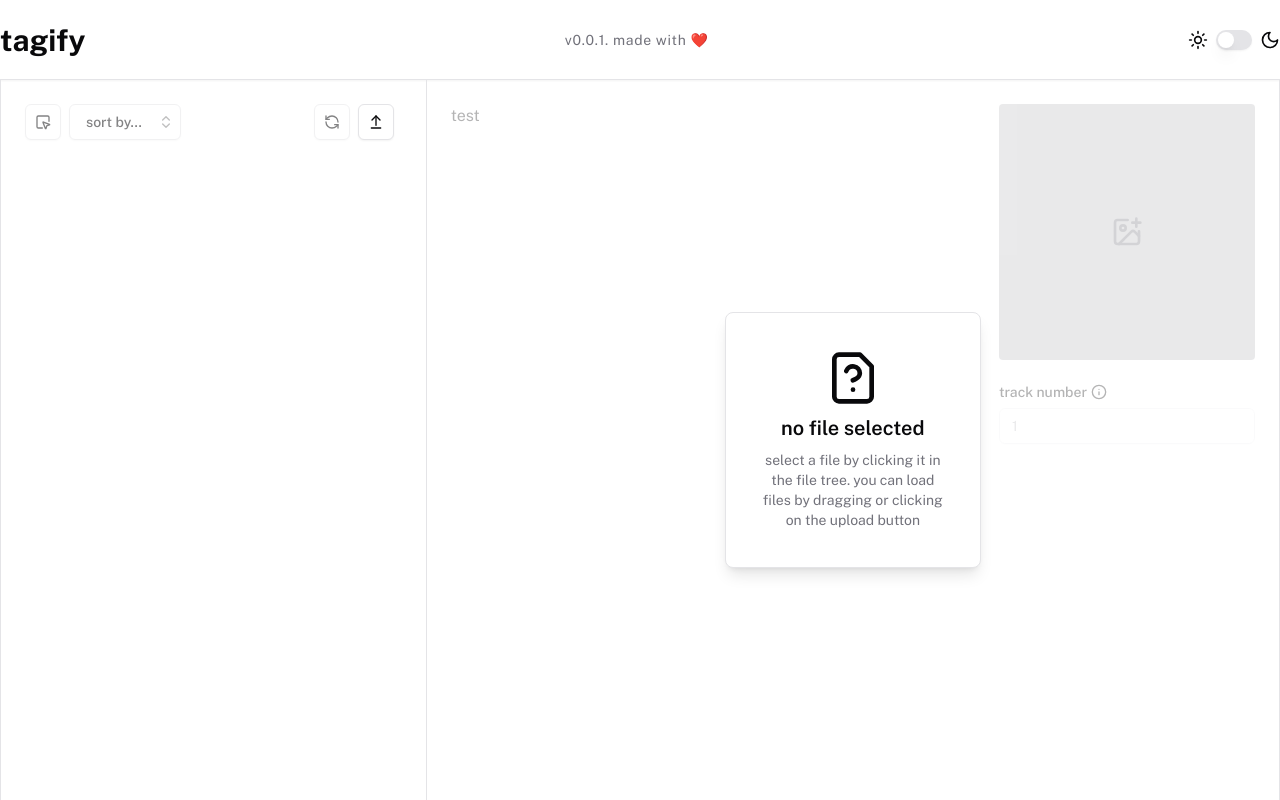
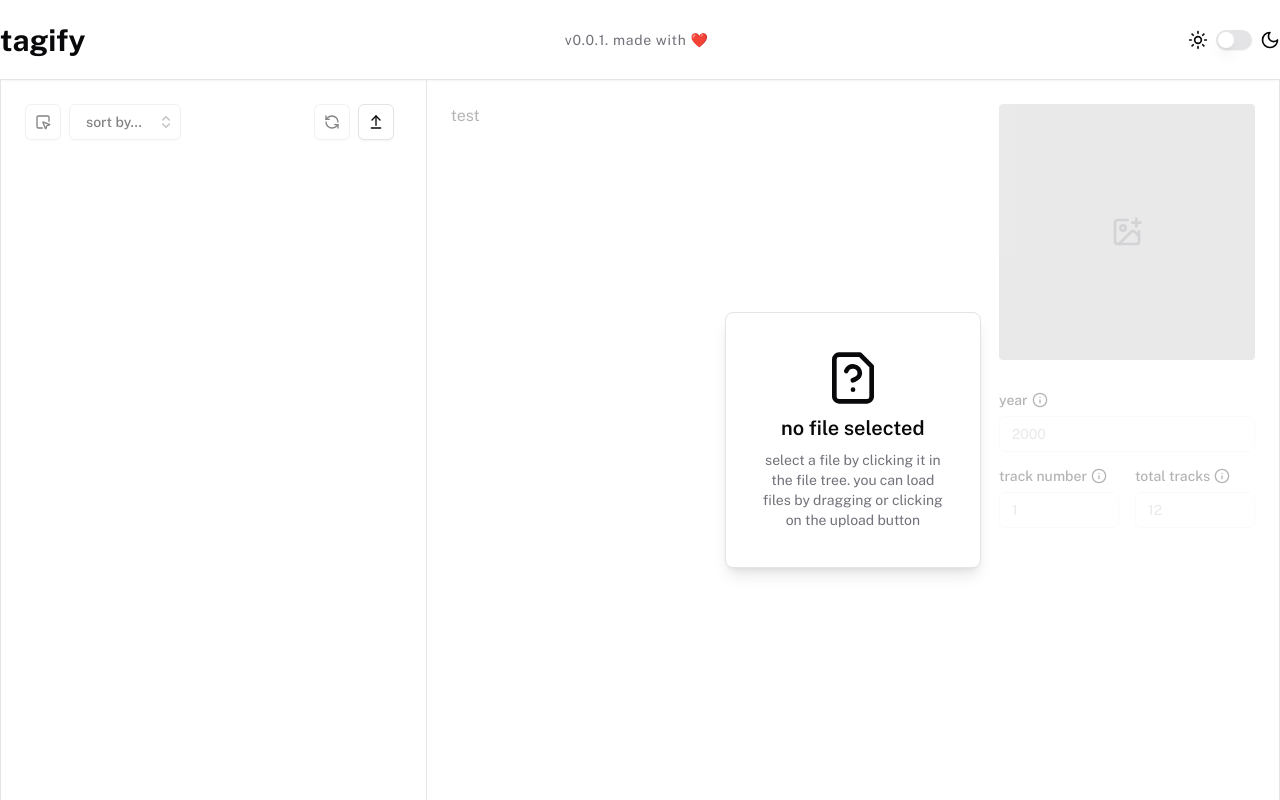
Before and after one commit to bewle/tagify, a Next.js app: page / in a window 1280 px wide. Built offline with nearby package versions, Linux system fonts and the light colour scheme; what tailwindcss-debug-screens, tailwindcss-motion would draw is missing.

Commit message:
update 2 files and delete 1 file

```diff
--- a/src/components/file-editor/FileEditorForm.tsx
+++ b/src/components/file-editor/FileEditorForm.tsx
@@ -11,13 +11,9 @@ import { useFilesStore } from "@/lib/store/files";
 import { getTags } from "@/lib/utils/get-tags";
 import { useEffect, useState } from "react";
 import type { IAudioMetadata } from "music-metadata";
-import { ImagePlus, Info } from "lucide-react";
-import {
-    HoverCard,
-    HoverCardContent,
-    HoverCardTrigger,
-} from "../ui/hover-card";
+import { ImagePlus } from "lucide-react";
 import CoverPreview from "./form/CoverPreview";
+import TagHoverCard from "./form/TagHoverCard";
 
 type FormSchema = {
     title?: string;
@@ -67,7 +63,7 @@ export default function FileEditorForm() {
                     render={({ field }) => (
                         <div className="grid grid-cols-[1fr_16rem] gap-4">
                             <div className="w-full">test</div>
-                            <div className="flex flex-col w-64 gap-2">
+                            <div className="flex flex-col w-64 gap-4">
                                 {tags?.common.picture?.[0]?.data ? (
                                     <CoverPreview tags={tags} />
                                 ) : (
@@ -80,31 +76,56 @@ export default function FileEditorForm() {
                                 )}
                                 <FormItem>
                                     <FormLabel className="flex items-center gap-1">
-                                        <p>track number</p>
-                                        <HoverCard openDelay={0} closeDelay={0}>
-                                            <HoverCardTrigger>
-                                                <Info size={16} />
-                                            </HoverCardTrigger>
-                                            <HoverCardContent side="top">
-                                                <p>
-                                                    the position of the track in
-                                                    the album
-                                                </p>
-                                            </HoverCardContent>
-                                        </HoverCard>
+                                        <p>year</p>
+                                        <TagHoverCard text="the year of the track" />
                                     </FormLabel>
                                     <FormControl>
                                         <Input
                                             disabled={files.length === 0}
-                                            placeholder={"1"}
-                                            // {...field}
+                                            placeholder={"2000"}
+                                            {...field}
                                             value={
-                                                tags?.common.track?.no ??
-                                                undefined
+                                                tags?.common.year ?? undefined
                                             }
                                         />
                                     </FormControl>
                                 </FormItem>
+                                <div className="flex gap-4">
+                                    <FormItem>
+                                        <FormLabel className="flex items-center gap-1">
+                                            <p>track number</p>
+                                            <TagHoverCard text="the position of the track in the album" />
+                                        </FormLabel>
+                                        <FormControl>
+                                            <Input
+                                                disabled={files.length === 0}
+                                                placeholder={"1"}
+                                                {...field}
+                                                value={
+                                                    tags?.common.track?.no ??
+                                                    undefined
+                                                }
+                                            />
+                                        </FormControl>
+                                    </FormItem>
+                                    <FormItem>
+                                        <FormLabel className="flex items-center gap-1">
+                                            <p>total tracks</p>
+                                            <TagHoverCard text="the total number of tracks in the album" />
+                                        </FormLabel>
+                                        <FormControl>
+                                            <Input
+                                                disabled={files.length === 0}
+                                                placeholder={"12"}
+                                                {...field}
+                                                value={
+                                                    tags?.common.totaltracks ??
+                                                    undefined
+                                                }
+                                            />
+                                        </FormControl>
+                                    </FormItem>
+                                </div>
                             </div>
                         </div>
                     )}
--- a/src/components/file-editor/form/CoverPreview.tsx
+++ b/src/components/file-editor/form/CoverPreview.tsx
@@ -8,7 +8,7 @@ import type { IAudioMetadata } from "music-metadata";
 export default function CoverPreview({ tags }: { tags: IAudioMetadata }) {
     if (!tags.common.picture?.[0]?.data) return null;
     return (
-        <div className="relative p-0 rounded-sm shadow size-64 bg-background/40 group">
+        <div className="relative p-0 mb-2 rounded-sm shadow size-64 bg-background/40 group">
             <Image
                 src={URL.createObjectURL(
                     new Blob([tags.common.picture[0].data])
--- a/src/components/file-editor/form/TagInfoHover.tsx
+++ b/src/components/file-editor/form/TagHoverCard.tsx
@@ -5,7 +5,7 @@ import {
 } from "@/components/ui/hover-card";
 import { Info } from "lucide-react";
 
-export default function TagInfoHover({ text }: { text: string }) {
+export default function TagHoverCard({ text }: { text: string }) {
     return (
         <HoverCard openDelay={0} closeDelay={0}>
             <HoverCardTrigger>
```
